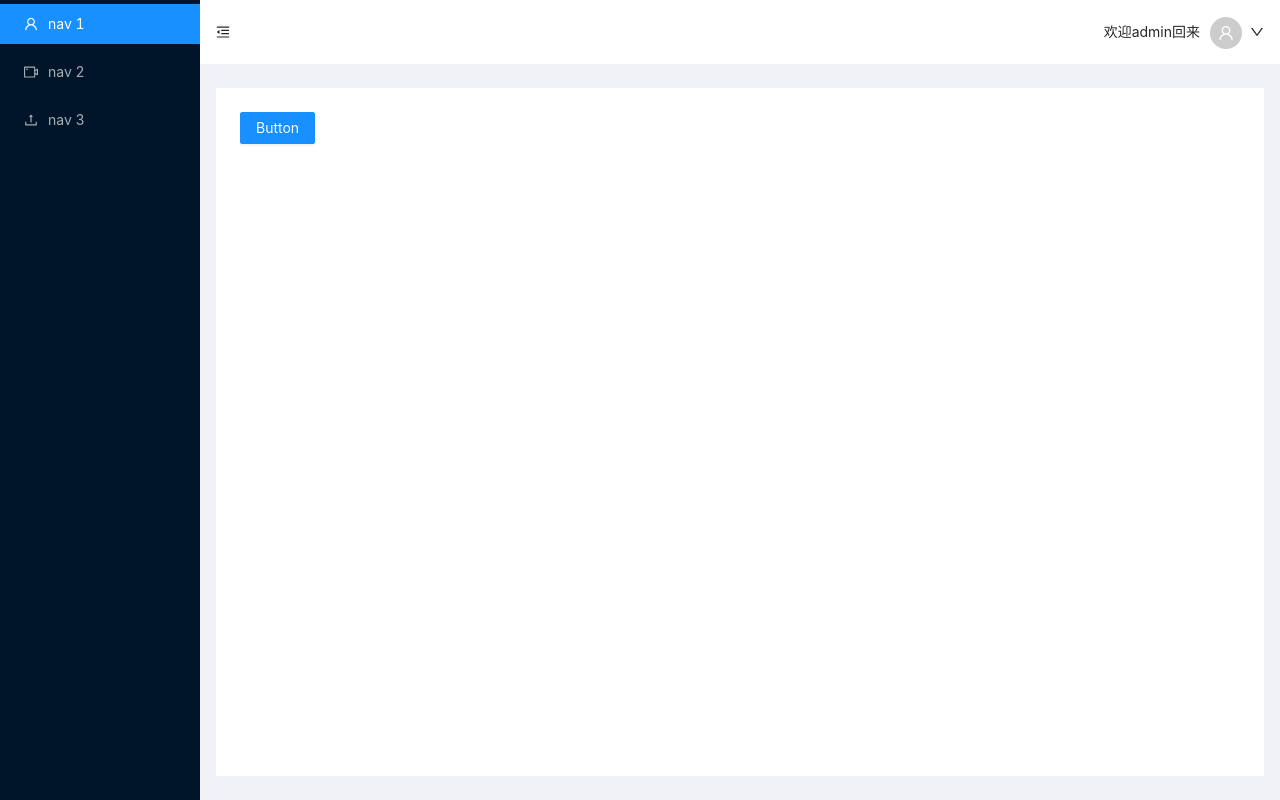
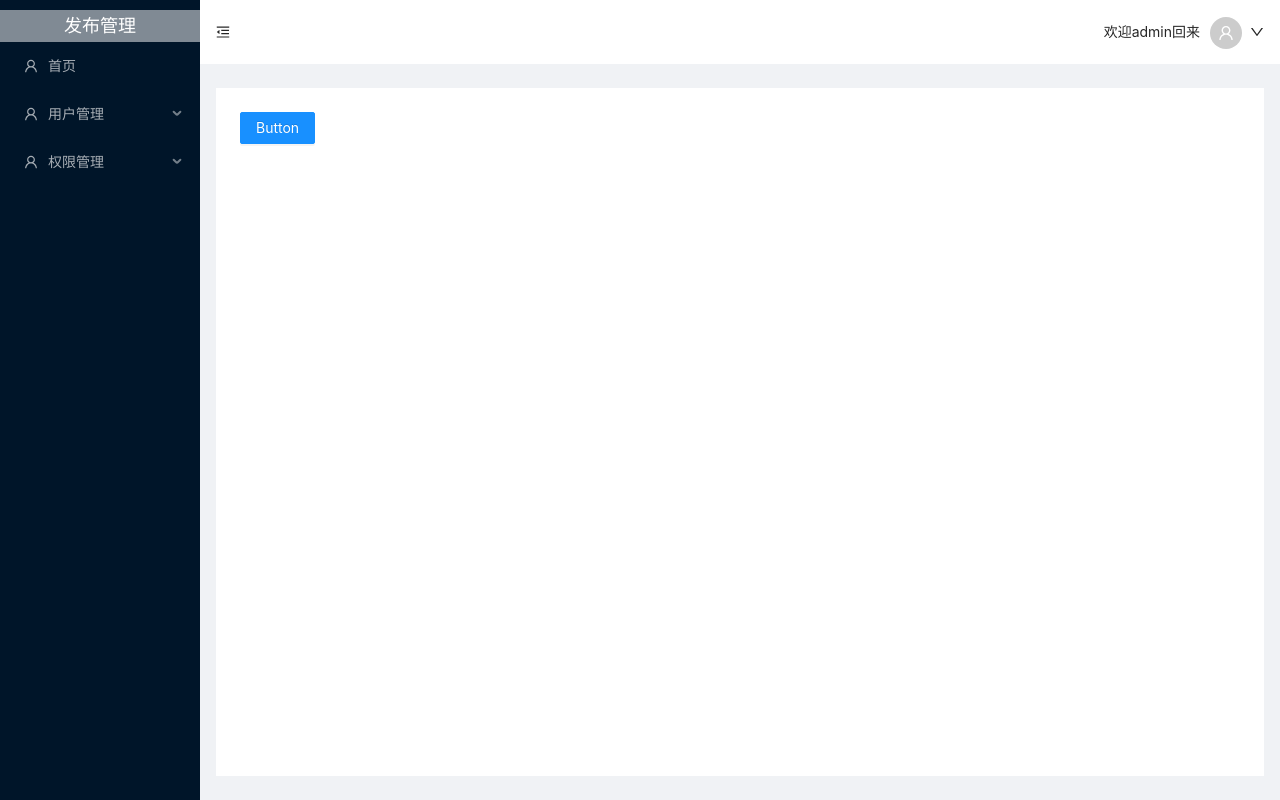
Before and after one commit to 569313451/newssystem, a React (Create React App) app: page /#/home in a window 1280 px wide. Built offline with nearby package versions, Linux system fonts and the light colour scheme.

Commit message:
侧边栏路由跳转

```diff
--- a/package.json
+++ b/package.json
@@ -6,11 +6,12 @@
     "@testing-library/jest-dom": "^5.16.5",
     "@testing-library/react": "^13.3.0",
     "@testing-library/user-event": "^13.5.0",
-    "antd": "^4.22.5",
+    "antd": "^4.22.6",
     "axios": "^0.27.2",
     "node-sass": "latest",
     "react": "^18.2.0",
     "react-dom": "^18.2.0",
+    "react-router-native": "^6.3.0",
     "react-scripts": "5.0.1",
     "scss": "^0.2.4",
     "web-vitals": "^2.1.4"
--- a/src/components/sandbox/SideMenu.js
+++ b/src/components/sandbox/SideMenu.js
@@ -1,39 +1,44 @@
 import React from 'react'
+import { Layout, Menu } from 'antd';
+import './index.css'
+import { withRouter } from '../../utils/withRouter'
+import { useNavigate } from 'react-router-dom';
 import {
-  UploadOutlined,
   UserOutlined,
-  VideoCameraOutlined,
 } from '@ant-design/icons';
-import { Layout, Menu } from 'antd';
 const { Sider } = Layout;
-export default function SideMenu() {
+
+// 模拟数组结构
+const meunList = [
+  { key: '/home', label: '首页', icon: <UserOutlined /> },
+  {
+    key: '/user-manage', label: '用户管理', icon: <UserOutlined />,
+    children: [
+      { key: '/user-manage/list', label: '用户列表', icon: <UserOutlined /> }
+    ]
+  },
+  {
+    key: '/right-manage', label: '权限管理', icon: <UserOutlined />,
+    children: [
+      { key: '/right-manage/role/list', label: '角色列表', icon: <UserOutlined /> },
+      { key: '/right-manage/right/list', label: '权限列表', icon: <UserOutlined /> }
+    ]
+  },
+]
+
+function SideMenu(props) {
+  console.log(props, 29);
+  let navigate = useNavigate();
   return (
     <div>
-      <Sider trigger={null} collapsible>
-        <div className="logo" />
-        <Menu
-          theme="dark"
-          mode="inline"
-          defaultSelectedKeys={['1']}
-          items={[
-            {
-              key: '1',
-              icon: <UserOutlined />,
-              label: 'nav 1',
-            },
-            {
-              key: '2',
-              icon: <VideoCameraOutlined />,
-              label: 'nav 2',
-            },
-            {
-              key: '3',
-              icon: <UploadOutlined />,
-              label: 'nav 3',
-            },
-          ]}
-        />
+      <Sider trigger={null} collapsible collapsed={false}>
+        <div className="logo" >发布管理</div>
+        <Menu theme='dark' mode='inline' items={meunList} onClick={(item, key, keyPath, domEvent) => {
+          console.log(props,item, key, keyPath, domEvent, 25);
+          navigate(item.key)
+        }}></Menu>
       </Sider>
     </div>
   )
 }
+export default withRouter(SideMenu)
--- /dev/null
+++ b/src/components/sandbox/index.css
@@ -0,0 +1,8 @@
+.logo{
+    line-height: 32px;
+    color: #FFF;
+    background-color: rgba(255, 255, 255, 0.5);
+    font-size: 18px;
+    margin-top: 10px;
+    text-align: center;
+}
--- /dev/null
+++ b/src/utils/withRouter.js
@@ -0,0 +1,17 @@
+
+import { useNavigate } from 'react-router-dom';
+
+export const withRouter = (Component) => {
+  const Wrapper = (props) => {
+    const history = useNavigate();
+
+    return (
+      <Component
+        history={history}
+        {...props}
+        />
+    );
+  };
+
+  return Wrapper;
+}
--- a/src/views/login/Login.js
+++ b/src/views/login/Login.js
@@ -1,6 +1,7 @@
 import React from 'react'
 
-export default function Login() {
+export default function Login(props) {
+  console.log(props,4);
   return (
     <div>Login</div>
   )
--- a/src/views/sandBox/NewsSandBox.js
+++ b/src/views/sandBox/NewsSandBox.js
@@ -13,7 +13,7 @@ const { Content } = Layout
 export default function NewsSandBox() {
   return (
     <Layout>
-      <SideMenu className="Side-Menu"></SideMenu>
+      <SideMenu></SideMenu>
       <Layout className="site-layout">
         <TopHeader></TopHeader>
         <Content
```
Also changed, not shown: 1 other file (tests, documents, lock files or other folders).
